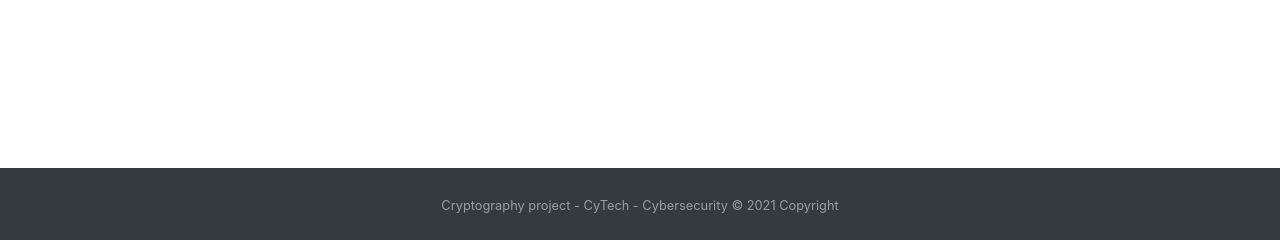
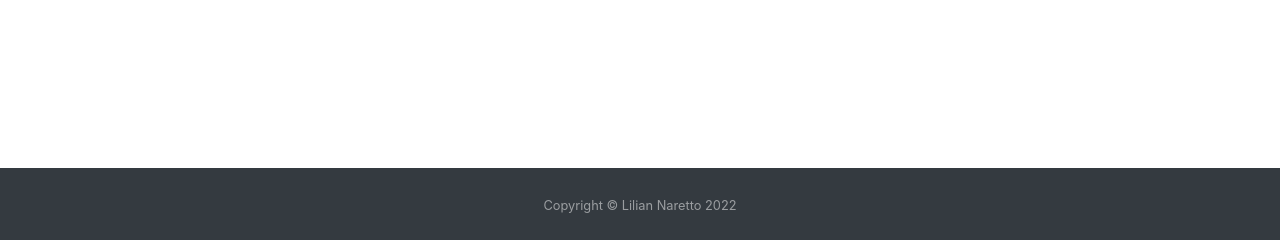
Before and after one commit to Naretto95/Flask-Cryptography, a Flask app: page / in a window 1280 px wide. Shown: the part 560-800 px from the top of the page. Run offline with Flask 2, Linux system fonts and the light colour scheme; some libraries are stand-ins or nearby versions.

Commit message:
Update base.html

```diff
--- a/templates/base.html
+++ b/templates/base.html
@@ -58,7 +58,7 @@
 
         <footer class="flex-shrink-0 py-4 bg-dark text-white-50 fixed-bottom">
                 <div class="container text-center">
-                  <small>Cryptography project - CyTech - Cybersecurity  © 2021 Copyright</small>
+                  <small>Copyright &copy; Lilian Naretto 2022</small>
                 </div>
               </footer>
     </body>
```
